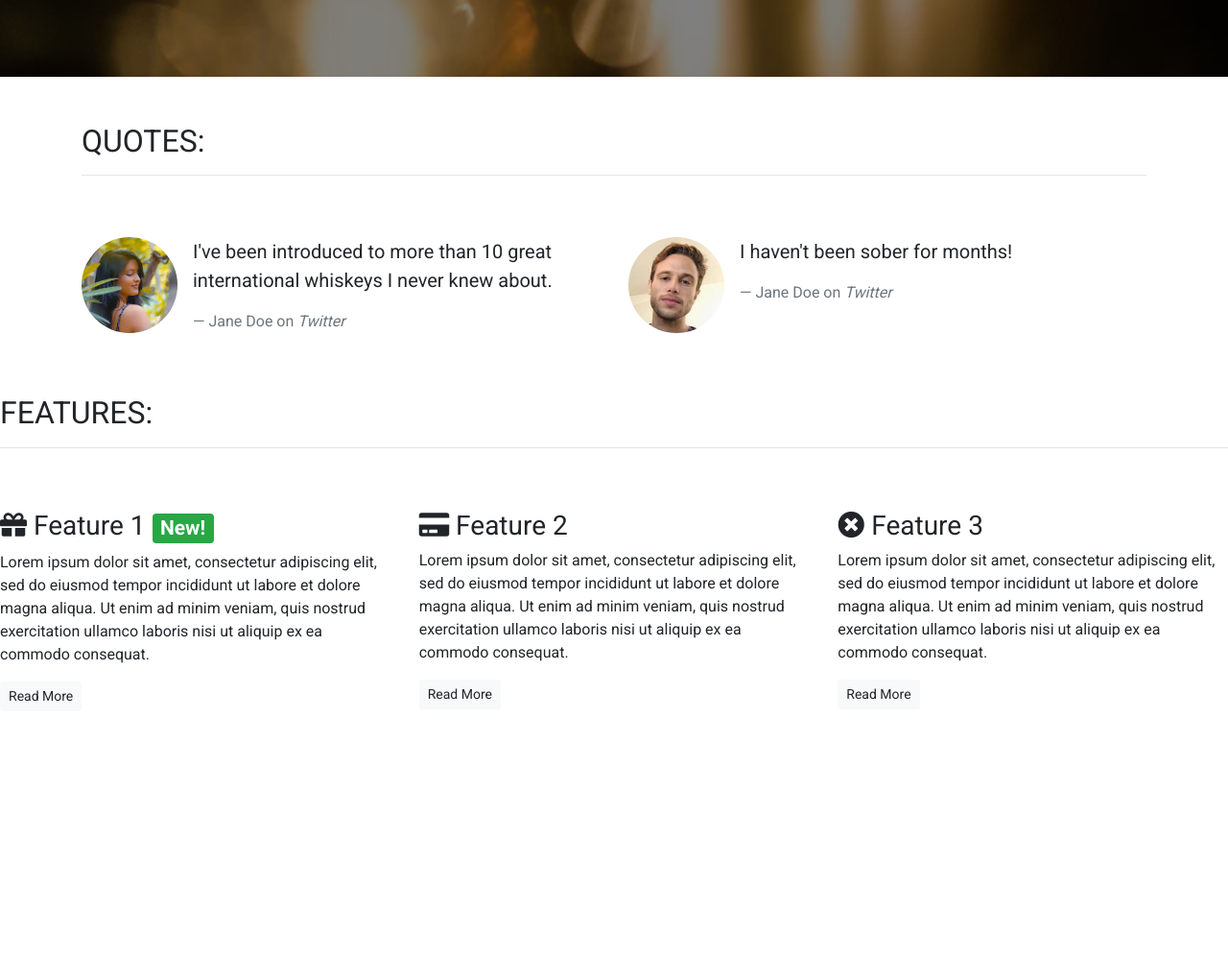
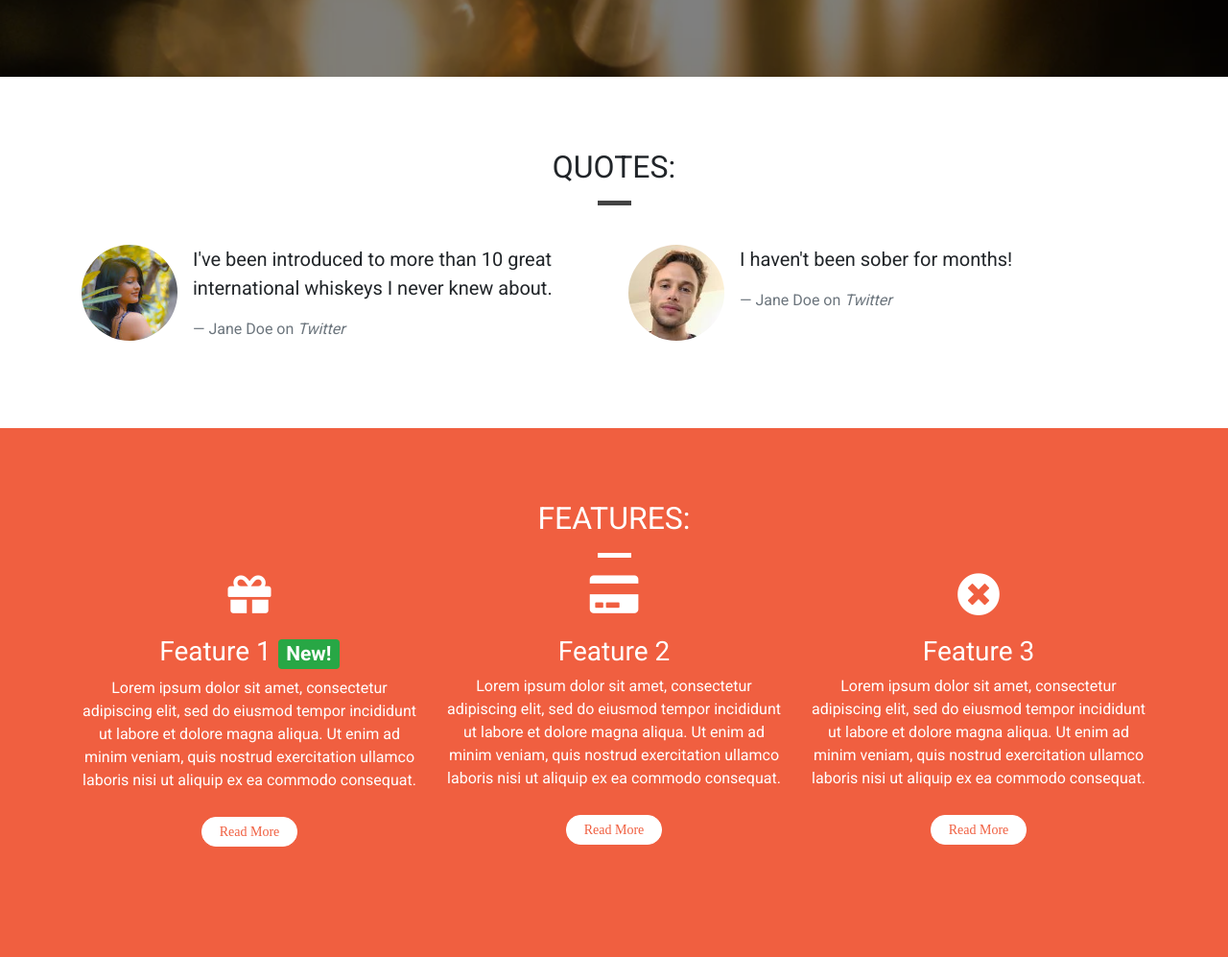
Before and after one commit to Mery369/Bootstrap-first-project, a plain HTML site: page index.html in a window 1280 px wide. Shown: the part 720-1717 px from the top of the page at 96% size. Before the commit the page ends 1477 px from the top, so only its background shows below. Drawn offline with nearby package versions, Linux system fonts and the light colour scheme.

Commit message:
Features and quotes stylling

```diff
--- a/css/style.css
+++ b/css/style.css
@@ -11,11 +11,18 @@ body {
 }
 
 /* Containers */
+.container-wrapper {}
+
+.container-wrapper--red {
+    background-color: #f05f40;
+    color: white;
+}
 
 .alert-container .col-12 {
     padding-left: 0px;
     padding-right: 0px;
 }
+
 .site-wide-alert {
     border-radius: 0;
     margin-bottom: 0;
@@ -23,6 +30,7 @@ body {
     background-color: #eec802;
     border-color: #eec802;
 }
+
 .callout-container {
     height: 100vh;
 
@@ -38,6 +46,7 @@ body {
     /*make the callout parent class to take over the background img so the navbar stay on when scrolling.search relative parents and absolute children in css*/
     position: relative;
 }
+
 /*darken the background img slightly*/
 .opaque-overlay {
     position: absolute;
@@ -53,6 +62,20 @@ body {
 
 .features-container {}
 
+/*Page headers*/
+.page-header {
+    margin-bottom: 0;
+    border-bottom: 0;
+    text-align: center;
+}
+
+.page-header h2 {
+    margin-top: 0;
+}
+.quotes .page-header {
+    margin-bottom: 25px;
+}
+
 /* Block dividers */
 
 .block-divider {
@@ -66,9 +89,21 @@ body {
     background-color: #f05f40;
 }
 
+.block-divider--white {
+    background-color: #ffffff;
+}
+
 .block-divider--short {
     width: 35px;
 }
+
+
+/*content containers*/
+.content-container {
+    padding-top: 75px;
+    padding-bottom: 75px;
+}
+
 /*Navbar styling*/
 .navalert-container {
     position: absolute;
@@ -78,22 +113,27 @@ body {
     padding-right: 0;
     z-index: 1;
 }
+
 navbar-brand {
     font-weight: bold;
 }
+
 .navbar .navbar-nav a {
     font-weight: bold;
 }
+
 /*override navbar default boostratp class*/
-.navbar{
+.navbar {
     margin-bottom: 0;
     border: 0;
     width: 100%;
-background-color: rgba(0, 0, 0, 0.25 );
+    background-color: rgba(0, 0, 0, 0.25);
 }
+
 .navbar .navbar-toggler {
     border: 0;
 }
+
 /* Jumbotron */
 /*override the default bootstratp class jumbotron*/
 .jumbotron {
@@ -118,6 +158,7 @@ background-color: rgba(0, 0, 0, 0.25 );
     font-style: italic;
     color: #d0d0d0;
 }
+
 /*block element modifier an approach as how to write and structure your css*/
 /* Buttons */
 /*call to action button*/
@@ -141,3 +182,21 @@ background-color: rgba(0, 0, 0, 0.25 );
     border-color: #df4929;
     color: white;
 }
+.feature {
+    text-align: center;
+    margin-bottom: 40px ;
+}
+.feature i {
+margin-bottom: 20px;
+font-size: 45px;
+line-height: 45px;
+}
+.feature .btn {
+    background-color: white;
+    border-color: white;
+    border-radius: 15px;
+    min-width: 100px;
+    font-family: bold;
+    margin-top: 10px;
+    color: #f05f40;
+}
--- a/index.html
+++ b/index.html
@@ -85,12 +85,13 @@
     <!-- /.callout -->
 
     <!-- Quotes -->
-    <div class="container quotes-container">
+    <div class="container-wrapper">
+        <div class="container quotes-container content-container">
             <section class="quotes">
                 <div class="row">
-                <div class="col-12 my-5">
+                    <div class="col-12 page-header">
                         <h2 class="text-uppercase">Quotes:</h2>
-                    <hr />
+                        <hr class="block-divider block-divider--short">
                     </div>
                 </div>
                 <div class="row">
@@ -101,7 +102,8 @@
                             </div>
                             <div class="media-body">
                                 <blockquote class="blockquote">
-                                <p>I've been introduced to more than 10 great international whiskeys I never knew about.
+                                    <p>I've been introduced to more than 10 great international whiskeys I never knew
+                                        about.
                                     </p>
                                     <footer class="blockquote-footer">Jane Doe on <cite title="Twitter">Twitter</cite>
                                     </footer>
@@ -126,48 +128,57 @@
                 </div>
             </section>
         </div>
+    </div>
     <!-- /.quotes -->
 
     <!-- Features -->
-    <div class="features-container">
+    <div class="container-wrapper container-wrapper--red">
+        <div class="container features-container content-container">
             <section class="features">
                 <div class="row">
-                <div class="col-12 my-5">
+                    <div class="col-12 page-header">
                         <h2 class="text-uppercase">Features:</h2>
-                    <hr />
+                        <hr class="block-divider block-divider--short block-divider--white">
                     </div>
                 </div>
                 <div class="row">
                     <div class="col-12 col-md-6 col-lg-4">
                         <div class="feature">
-                        <h3><i class="fas fa-gift d-none d-sm-inline"></i> Feature 1 <span
+                            <h3><i class="fas fa-gift d-none d-sm-block"></i> Feature 1 <span
                                     class="badge badge-success">New!</span></h3>
-                        <p>Lorem ipsum dolor sit amet, consectetur adipiscing elit, sed do eiusmod tempor incididunt ut
-                            labore et dolore magna aliqua. Ut enim ad minim veniam, quis nostrud exercitation ullamco
+                            <p>Lorem ipsum dolor sit amet, consectetur adipiscing elit, sed do eiusmod tempor incididunt
+                                ut
+                                labore et dolore magna aliqua. Ut enim ad minim veniam, quis nostrud exercitation
+                                ullamco
                                 laboris nisi ut aliquip ex ea commodo consequat.</p>
                             <p><a class="btn btn-sm btn-light" href="">Read More</a></p>
                         </div>
                     </div>
                     <div class="col-12 col-md-6 col-lg-4">
                         <div class="feature">
-                        <h3><i class="fas fa-credit-card d-none d-sm-inline"></i> Feature 2</h3>
-                        <p>Lorem ipsum dolor sit amet, consectetur adipiscing elit, sed do eiusmod tempor incididunt ut
-                            labore et dolore magna aliqua. Ut enim ad minim veniam, quis nostrud exercitation ullamco
+                            <h3><i class="fas fa-credit-card d-none d-sm-block"></i> Feature 2</h3>
+                            <p>Lorem ipsum dolor sit amet, consectetur adipiscing elit, sed do eiusmod tempor incididunt
+                                ut
+                                labore et dolore magna aliqua. Ut enim ad minim veniam, quis nostrud exercitation
+                                ullamco
                                 laboris nisi ut aliquip ex ea commodo consequat.</p>
                             <p><a class="btn btn-sm btn-light" href="">Read More</a></p>
                         </div>
                     </div>
                     <div class="col-12 d-md-none d-lg-block col-lg-4">
                         <div class="feature">
-                        <h3><i class="fas fa-times-circle d-none d-sm-inline"></i> Feature 3</h3>
-                        <p>Lorem ipsum dolor sit amet, consectetur adipiscing elit, sed do eiusmod tempor incididunt ut
-                            labore et dolore magna aliqua. Ut enim ad minim veniam, quis nostrud exercitation ullamco
+                            <h3><i class="fas fa-times-circle d-none d-sm-block"></i> Feature 3</h3>
+                            <p>Lorem ipsum dolor sit amet, consectetur adipiscing elit, sed do eiusmod tempor incididunt
+                                ut
+                                labore et dolore magna aliqua. Ut enim ad minim veniam, quis nostrud exercitation
+                                ullamco
                                 laboris nisi ut aliquip ex ea commodo consequat.</p>
                             <p><a class="btn btn-sm btn-light" href="">Read More</a></p>
                         </div>
                     </div>
                 </div>
             </section>
+        </div>
     </div>
     <!-- /.features -->
 
```
Lines whose indentation alone changed are shown as unchanged.
